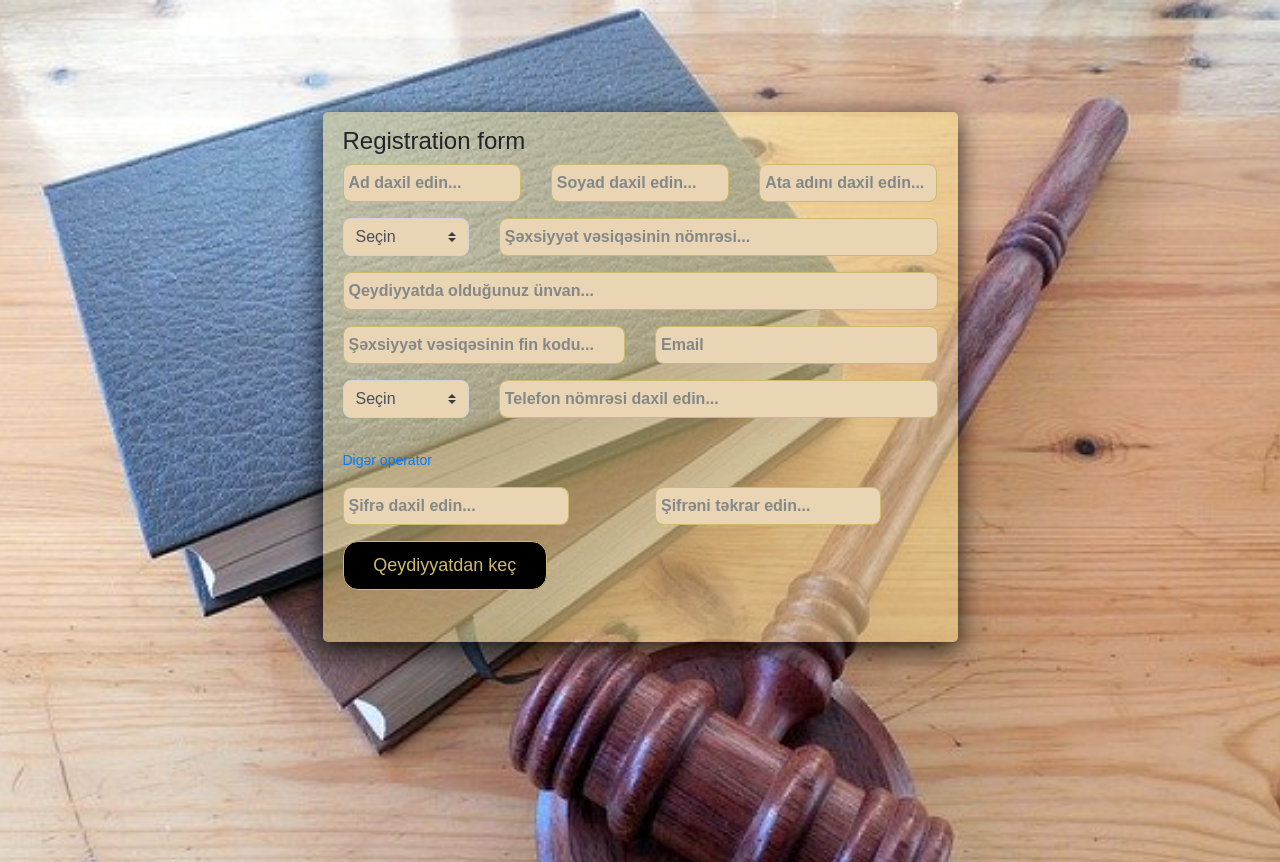
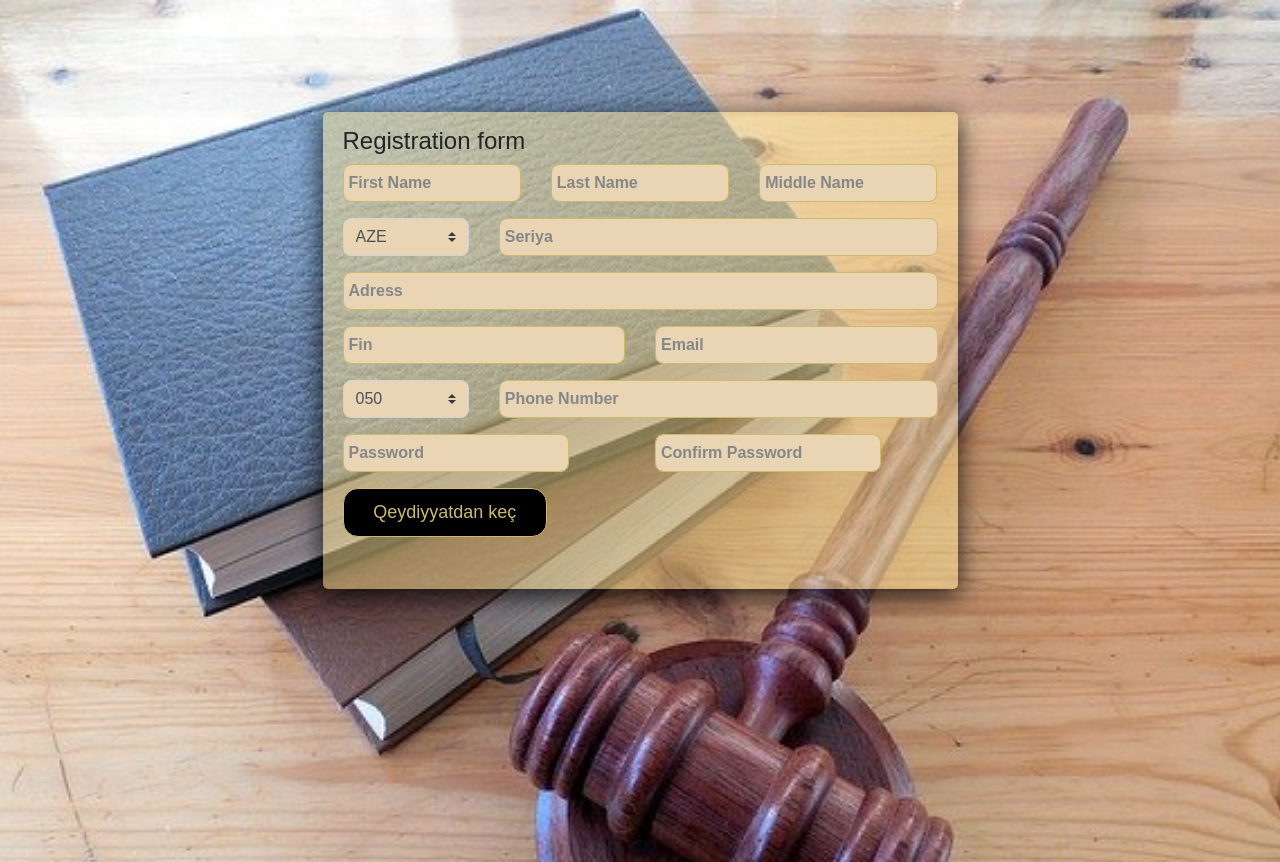
Before and after one commit to asimbabayev99/barrister, a Django app: page /account/register/ in a window 1280 px wide. Shown: the top 862 px of the page. Run offline with Django 3.2, Linux system fonts and the light colour scheme; some libraries are stand-ins or nearby versions.

Commit message:
user register , django register form, change in html templaye

```diff
--- a/account/forms.py
+++ b/account/forms.py
@@ -1,5 +1,5 @@
 from django import forms
-from account.models import CustomUser
+from .models import CustomUser, SERIYA_TYPES, PHONE_PREFIXES
 
 
 
@@ -19,35 +19,63 @@ class LoginForm(forms.ModelForm):
         fields = ('email', 'password')
 
 
+
+
 class RegisterForm(forms.ModelForm):
     error_css_class = 'error'
-    email = forms.CharField(label='', max_length=100, widget=forms.TextInput(attrs={
-        'class' : 'input',
+    email = forms.EmailField(label='', max_length=32, widget=forms.EmailInput(attrs={
+        'class' : 'form-control',
         'placeholder':"Email"
     }))
-    first_name = forms.CharField(label='', max_length=100, widget=forms.TextInput(attrs={
-        'class' : "input",
+    first_name = forms.CharField(label='', max_length=32, widget=forms.TextInput(attrs={
+        'class' : "form-control",
         'placeholder': "First Name"
     }))
-    last_name = forms.CharField(label='', max_length=100, widget=forms.TextInput(attrs={
-        'class' : "input",
+    last_name = forms.CharField(label='', max_length=32, widget=forms.TextInput(attrs={
+        'class' : "form-control",
         'placeholder': "Last Name"
     }))
+    middle_name = forms.CharField(label='', max_length=32, widget=forms.TextInput(attrs={
+        'class': 'form-control',
+        'placeholder': 'Middle Name'
+    }))
     password = forms.CharField(label='', max_length=100, widget=forms.PasswordInput(attrs={
-        'class' : "input",
+        'class' : "form-control",
         'placeholder': "Password"
     }))
     confirm_password = forms.CharField(label='', max_length=100, widget=forms.PasswordInput(attrs={
-        'class' : "input",
+        'class' : "form-control",
         'placeholder': "Confirm Password"
     }))
-    field_order =  ('email','first_name', 'last_name', 'password', 'confirm_password')
+    address = forms.CharField(label='', max_length=256, widget=forms.TextInput(attrs={
+        'class': 'form-control',
+        'placeholder': 'Adress'
+    }))
+    fin = forms.CharField(label='', max_length=10, widget=forms.TextInput(attrs={
+        'class' : "form-control",
+        'placeholder': "Fin"
+    }))
+    seriya_type = forms.ChoiceField(choices=SERIYA_TYPES, required=True, widget=forms.Select(attrs={
+        'class': 'custom-select'
+    }))
+    seriya = forms.IntegerField(widget=forms.NumberInput(attrs={
+        'class': 'form-control',
+        'placeholder': 'Seriya'
+    }))
+    phone_prefix = forms.ChoiceField(choices=PHONE_PREFIXES, required=True, widget=forms.Select(attrs={
+        'class': 'custom-select'
+    }))
+    phone_number = forms.IntegerField(widget=forms.NumberInput(attrs={
+        'class': 'form-control',
+        'placeholder': 'Phone Number'
+    }))
+
+    # field_order =  ('email','first_name', 'last_name', 'middle_name', 'password', 'confirm_password')
 
 
     class Meta:
         model = CustomUser
-        fields = ('email','first_name', 'last_name', 'password')
-
+        fields = ('email','first_name', 'last_name', 'middle_name', 'address', 'fin', 'seriya_type', 'seriya', 'phone_prefix', 'phone_number', 'password')
 
 
     def clean(self):
@@ -57,6 +85,7 @@ class RegisterForm(forms.ModelForm):
 
         if password != confirm_password:
             self.add_error('confirm_password', 'Password and Confirm Password does not match')
+
 
 
 
--- a/account/models.py
+++ b/account/models.py
@@ -61,6 +61,7 @@ class CustomUser(AbstractUser):
     middle_name = models.CharField(max_length=100,unique=False, null=True)
     username = models.CharField('username', max_length=150, unique=False)
     email = models.EmailField(max_length=256, unique=True)
+    address = models.CharField(max_length=256, null=True)
     fin = models.CharField(max_length=10, unique=True, null=True)
     seriya_type = models.CharField(max_length=3, choices=SERIYA_TYPES)
     seriya = models.IntegerField(unique=True, null=True)
--- a/account/views.py
+++ b/account/views.py
@@ -49,15 +49,17 @@ def register_view(request):
         form = RegisterForm(request.POST)
 
         if form.is_valid():
-            first_name = form.cleaned_data['first_name']
-            last_name = form.cleaned_data['last_name']
-            email = form.cleaned_data['email']
+            if 'confirm_password' in form.cleaned_data:
+                del form.cleaned_data['confirm_password']
+
+            # first_name = form.cleaned_data['first_name']
+            # last_name = form.cleaned_data['last_name']
+            # email = form.cleaned_data['email']
             password = form.cleaned_data['password']
-
-            # new_user = CustomUser(**form.cleaned_data)
-            new_user = CustomUser(
-                first_name=first_name, last_name=last_name, email=email
-            )
+            new_user = CustomUser(**form.cleaned_data)
+            # new_user = CustomUser(
+            #     first_name=first_name, last_name=last_name, email=email
+            # )
             new_user.password = make_password(password)
             new_user.save()
 
--- a/home/views.py
+++ b/home/views.py
@@ -1,4 +1,5 @@
 from django.shortcuts import render
+from django.http import Http404
 from django.contrib.auth.decorators import login_required
 from home.models import *
 from account.models import *
@@ -12,6 +13,8 @@ def index_view(request):
 
 
 def single_view(request, id):
+    if request.user.role.name is not "Barrister":
+        raise Http404("Profile does not exist")
     profile = Profile.objects.get(id=id)
     skills = Skill.objects.filter(profile=profile)
     experiences = EducationAndWorkExperience.objects.filter(profile=profile)
--- a/templates/account/register_test.html
+++ b/templates/account/register_test.html
@@ -42,102 +42,124 @@
 
                 <div class="col-md-4">
                   <div class="form-group">
-                    <input type="text" id="fn" class="form-control" name="first_name" placeholder="Ad daxil edin...">
+                    <!-- <input type="text" id="fn" class="form-control" name="first_name" placeholder="Ad daxil edin..."> -->
+                    {{ form.first_name}}
                   </div>
                 </div>
 
                 <div class="col-md-4">
                   <div class="form-group">
-                    <input type="text" id="ln" class="form-control" name="last_name" placeholder="Soyad daxil edin...">
+                    <!-- <input type="text" id="ln" class="form-control" name="last_name" placeholder="Soyad daxil edin..."> -->
+                    {{ form.last_name }}
                   </div>
                 </div>
 
                 <div class="col-md-4">
                   <div class="form-group">
-                    <input type="text" id="ln" class="form-control" name="middle_name" placeholder="Ata adını daxil edin...">
+                    <!-- <input type="text" id="ln" class="form-control" name="middle_name" placeholder="Ata adını daxil edin..."> -->
+                    {{ form.middle_name }}
                   </div>
                 </div>
 
                 <div class="col-md-3">
                   <div class="form-group">
-                    <select id="seriya" name="seriya_type" class="custom-select">
+                    {{ form.seriya_type }}
+                    <!-- <select id="seriya" name="seriya_type" class="custom-select">
                       <option disabled="" selected="" value="">Seçin</option>
                       <option value="AZE">AZE</option>
                       <option value="AA">AA</option>
-                    </select>
+                    </select> -->
                   </div>
                 </div>
 
                 <div class="col-md-9">
                   <div class="form-group">
-                    <input type="number" name="seriya" id="sn" class="form-control"
-                      placeholder="Şəxsiyyət vəsiqəsinin nömrəsi...">
+                    <!-- <input type="number" name="seriya" id="sn" class="form-control" placeholder="Şəxsiyyət vəsiqəsinin nömrəsi..."> -->
+                    {{ form.seriya }}
+                    {% for error in form.seriya.errors %}
+                      <div class="alert alert-danger">
+                          <strong>{{ error }}</strong>
+                      </div>
+                    {% endfor %}
                   </div>
                 </div>
 
                 <div class="col-md-12">
                   <div class="form-group">
-                    <input type="text" class="form-control" name="address" placeholder="Qeydiyyatda olduğunuz ünvan... ">
+                    <!-- <input type="text" class="form-control" name="address" placeholder="Qeydiyyatda olduğunuz ünvan... "> -->
+                    {{ form.address }}
                   </div>
                 </div>
 
                 <div class="col-md-6">
                   <div class="form-group">
-                    <input type="text" class="form-control" name="fin" placeholder="Şəxsiyyət vəsiqəsinin fin kodu...">
+                    <!-- <input type="text" class="form-control" name="fin" placeholder="Şəxsiyyət vəsiqəsinin fin kodu..."> -->
+                    {{ form.fin }}
+                    {% for error in form.fin.errors %}
+                      <div class="alert alert-danger">
+                          <strong>{{ error }}</strong>
+                      </div>
+                    {% endfor %}
                   </div>
                 </div>
 
                 <div class="col-md-6">
                   <div class="form-group">
-                    <input type="email" id="ma" name="email" class="form-control" placeholder="Email">
+                    <!-- <input type="email" id="ma" name="email" class="form-control" placeholder="Email"> -->
+                    {{ form.email }}
+                    {% for error in form.email.errors %}
+                      <div class="alert alert-danger">
+                          <strong>{{ error }}</strong>
+                      </div>
+                    {% endfor %}
                   </div>
                 </div>
 
                 <div class="col-md-3" id="bir_code" style="display: block">
                   <div class="form-group">
-                    <select id="kod" name="phone_prefix" class="custom-select">
+                    {{ form.phone_prefix }}
+                    <!-- <select id="kod" name="phone_prefix" class="custom-select">
                       <option disabled="" selected="">Seçin</option>
                       <option value="050">050</option>
                       <option value="051">051</option>
                       <option value="055">055</option>
                       <option value="070">070</option>
                       <option value="077">077</option>
-                    </select>
+                    </select> -->
                   </div>
                 </div>
                 <div class="col-md-9" id="bir_no" style="display: block">
                   <div class="form-group">
-                    <input type="number" name="phone_number" id="telnum" class="form-control"
-                      placeholder="Telefon nömrəsi daxil edin...">
+                    <!-- <input type="number" name="phone_number" id="telnum" class="form-control" placeholder="Telefon nömrəsi daxil edin..."> -->
+                    {{ form.phone_number }}
                   </div>
                 </div>
 
 
-                <div class="col-md-9">
+                <!-- <div class="col-md-9">
                   <div class="form-group">
                     <div id="iki" style="display: none">
-                      <input type="number" name="phone_number" id="telnum" class="form-control"
-                        placeholder="Telefon nömrəsi daxil edin..."></div>
+                      <input type="number" name="phone_number" id="telnum" class="form-control" placeholder="Telefon nömrəsi daxil edin..."></div>
                   </div>
-                </div>
+                </div> -->
 
-                <div class="col-md-12">
+                <!-- <div class="col-md-12">
                   <div class="form-group">
                     <a href="#" onclick="bas()">Digər operator</a>
+                  </div>
+                </div> -->
+
+                <div class="col-md-6">
+                  <div class="form-group passdiv">
+                    <!-- <input type="password" name="password" id="pass" class="form-control" minlength="6" placeholder="Şifrə daxil edin..."> -->
+                    {{ form.password }}
                   </div>
                 </div>
 
                 <div class="col-md-6">
                   <div class="form-group passdiv">
-                    <input type="password" name="password" id="pass" class="form-control" minlength="6"
-                      placeholder="Şifrə daxil edin...">
-                  </div>
-                </div>
-
-                <div class="col-md-6">
-                  <div class="form-group passdiv">
-                    <input type="password" name="repassword" id="pass1" class="form-control" minlength="6"
-                      placeholder="Şifrəni təkrar edin...">
+                    <!-- <input type="password" name="repassword" id="pass1" class="form-control" minlength="6" placeholder="Şifrəni təkrar edin..."> -->
+                    {{ form.confirm_password }}
                   </div>
                 </div>
 
```
Also changed, not shown: account/migrations/0023_customuser_adress.py (added), account/migrations/0024_auto_20200404_1604.py (added), db.sqlite3.
